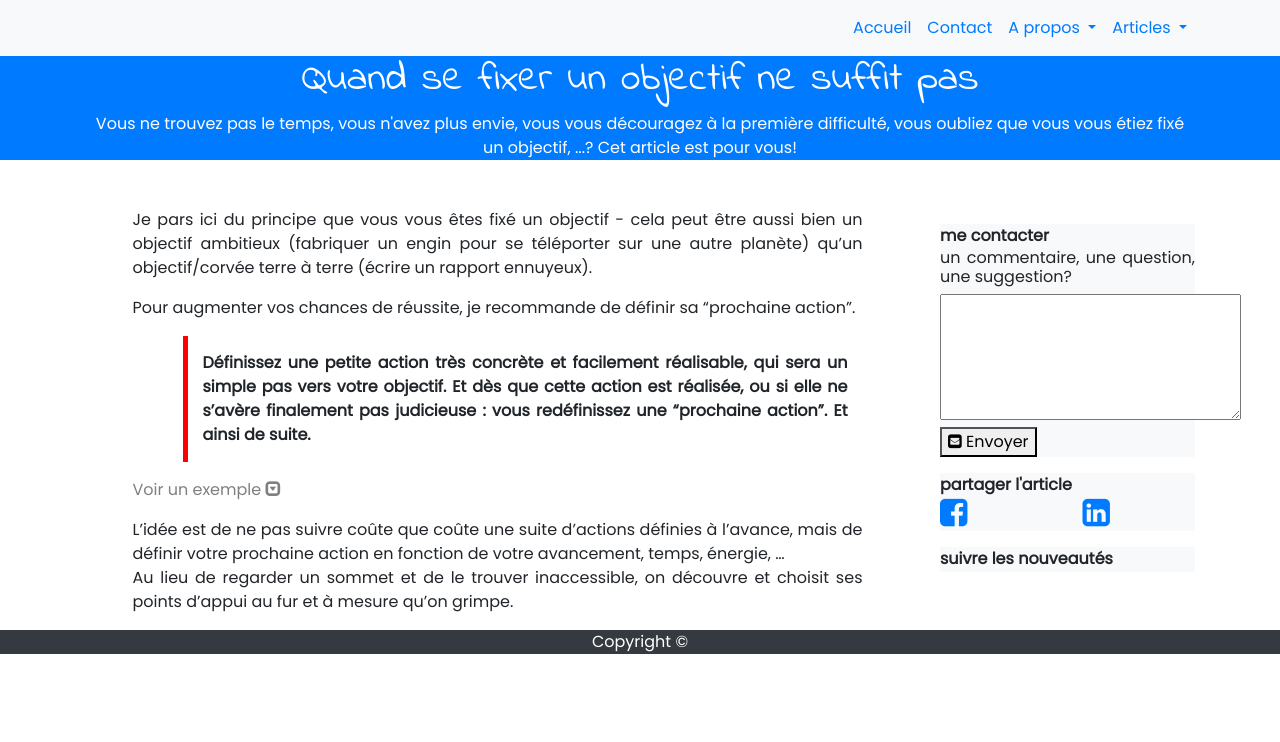
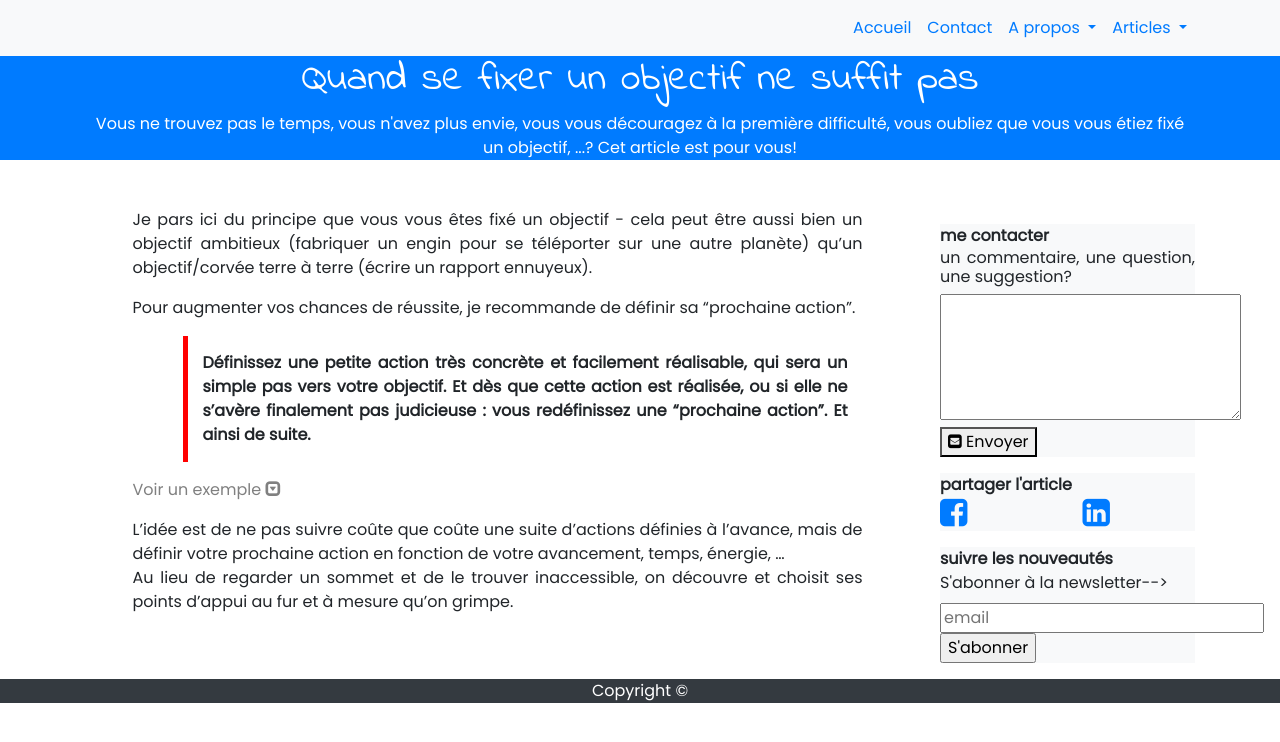
Before and after one commit to OrgaEvolutions/Nathoup.github.io, a Jekyll site: the page built from articles/prochaine_action.html, in a window 1280 px wide. Shown: the top 742 px of the page. Built offline with Jekyll 4.4.1, drawn with Linux system fonts in a browser that asks for light colours; nearby versions of some CDN libraries; some web fonts are replaced.

Commit message:
Update article.html

```diff
--- a/_layouts/article.html
+++ b/_layouts/article.html
@@ -58,6 +58,21 @@
             <div class="row"><div class="col"><b>suivre les nouveautés</b></div></div>
              <div class="row">
                <div class="col-md-12">
+
+
+                 <div id="mc_embed_signup">
+			<form action="https://github.us17.list-manage.com/subscribe/post?u=c92282615c03ee7c88805781b&amp;id=42c312e904" method="post" id="mc-embedded-subscribe-form" name="mc-embedded-subscribe-form" class="validate" target="_blank" novalidate>
+			    <div id="mc_embed_signup_scroll">
+				<label for="mce-EMAIL">S'abonner à la newsletter</label>-->
+				<input type="email" value="" name="EMAIL" class="email" id="mce-EMAIL" placeholder="email" required>
+			    <!-- real people should not fill this in and expect good things - do not remove this or risk form bot signups-->
+			     	<div style="position: absolute; left: -5000px;" aria-hidden="true"><input type="text" name="b_c92282615c03ee7c88805781b_42c312e904" tabindex="-1" value=""></div>
+			    	<div class="clear"><input type="submit" value="S'abonner" name="subscribe" id="mc-embedded-subscribe" class="button"></div>
+			    </div>
+			</form>
+		  </div>
+
+
 		     </div>
 	 </div></div>
 	 </p>
```
